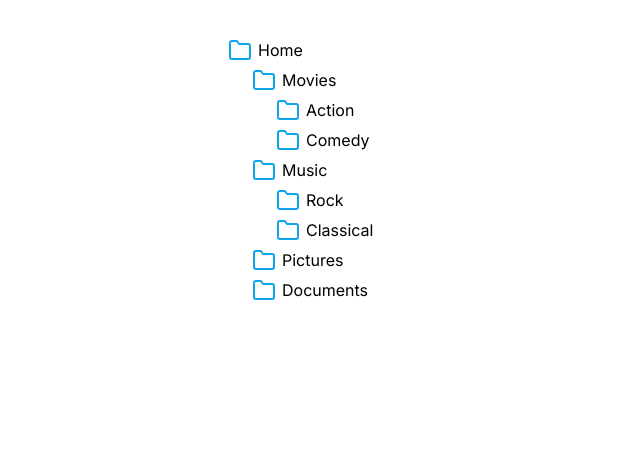
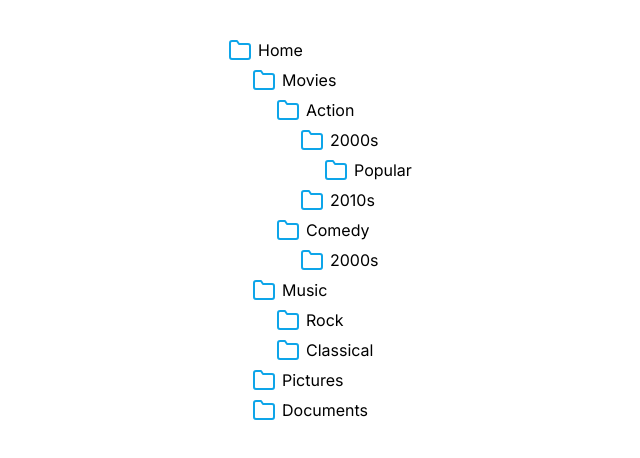
Before and after one commit to StereoPT/framer-designs, a Next.js app: page /filesystem-viewer in a window 1280 px wide. Shown: the top 458 px of the page, without its empty margins (252-892 px from the left). Built offline with nearby package versions, Linux system fonts and the light colour scheme.

Commit message:
feat: recursive and types

```diff
--- a/src/components/FileSystemViewer/FileSystemViewer.tsx
+++ b/src/components/FileSystemViewer/FileSystemViewer.tsx
@@ -1,53 +1,36 @@
-import { FiFolder } from 'react-icons/fi';
+import Folder, { FolderType } from './Folder';
 
-const FileSystemViewer = () => {
-  const folders = [
+const folders: FolderType[] = [
+  {
+    name: 'Home',
+    folders: [
       {
         name: 'Movies',
         folders: [
-        { name: 'Action', folders: [{ name: '2000s' }, { name: '2010s' }] },
-        { name: 'Comedy' },
+          {
+            name: 'Action',
+            folders: [
+              { name: '2000s', folders: [{ name: 'Popular' }] },
+              { name: '2010s' },
+            ],
+          },
+          { name: 'Comedy', folders: [{ name: '2000s' }] },
         ],
       },
       { name: 'Music', folders: [{ name: 'Rock' }, { name: 'Classical' }] },
       { name: 'Pictures' },
       { name: 'Documents' },
+    ],
+  },
 ];
 
+const FileSystemViewer = () => {
   return (
     <div className="p-8 max-w-sm mx-auto">
       <ul>
-        <li className="my-1.5">
-          <span className="flex items-center gap-1.5">
-            <FiFolder className="size-6 text-sky-500" />
-            Home
-          </span>
-          <ul className="pl-6">
         {folders.map((folder) => {
-              return (
-                <li key={folder.name} className="my-1.5">
-                  <span className="flex items-center gap-1.5">
-                    <FiFolder className="size-6 text-sky-500" />
-                    {folder.name}
-                  </span>
-
-                  <ul className="pl-6">
-                    {folder.folders?.map((folder) => {
-                      return (
-                        <li key={folder.name} className="my-1.5">
-                          <span className="flex items-center gap-1.5">
-                            <FiFolder className="size-6 text-sky-500" />
-                            {folder.name}
-                          </span>
-                        </li>
-                      );
+          return <Folder folder={folder} key={folder.name} />;
         })}
-                  </ul>
-                </li>
-              );
-            })}
-          </ul>
-        </li>
       </ul>
     </div>
   );
--- /dev/null
+++ b/src/components/FileSystemViewer/Folder.tsx
@@ -0,0 +1,27 @@
+import { FiFolder } from 'react-icons/fi';
+
+export type FolderType = {
+  name: string;
+  folders?: FolderType[];
+};
+
+type FolderProps = { folder: FolderType };
+
+const Folder = ({ folder }: FolderProps) => {
+  return (
+    <li key={folder.name} className="my-1.5">
+      <span className="flex items-center gap-1.5">
+        <FiFolder className="size-6 text-sky-500" />
+        {folder.name}
+      </span>
+
+      <ul className="pl-6">
+        {folder.folders?.map((folder) => {
+          return <Folder key={folder.name} folder={folder} />;
+        })}
+      </ul>
+    </li>
+  );
+};
+
+export default Folder;
```
Lines whose indentation alone changed are shown as unchanged.
